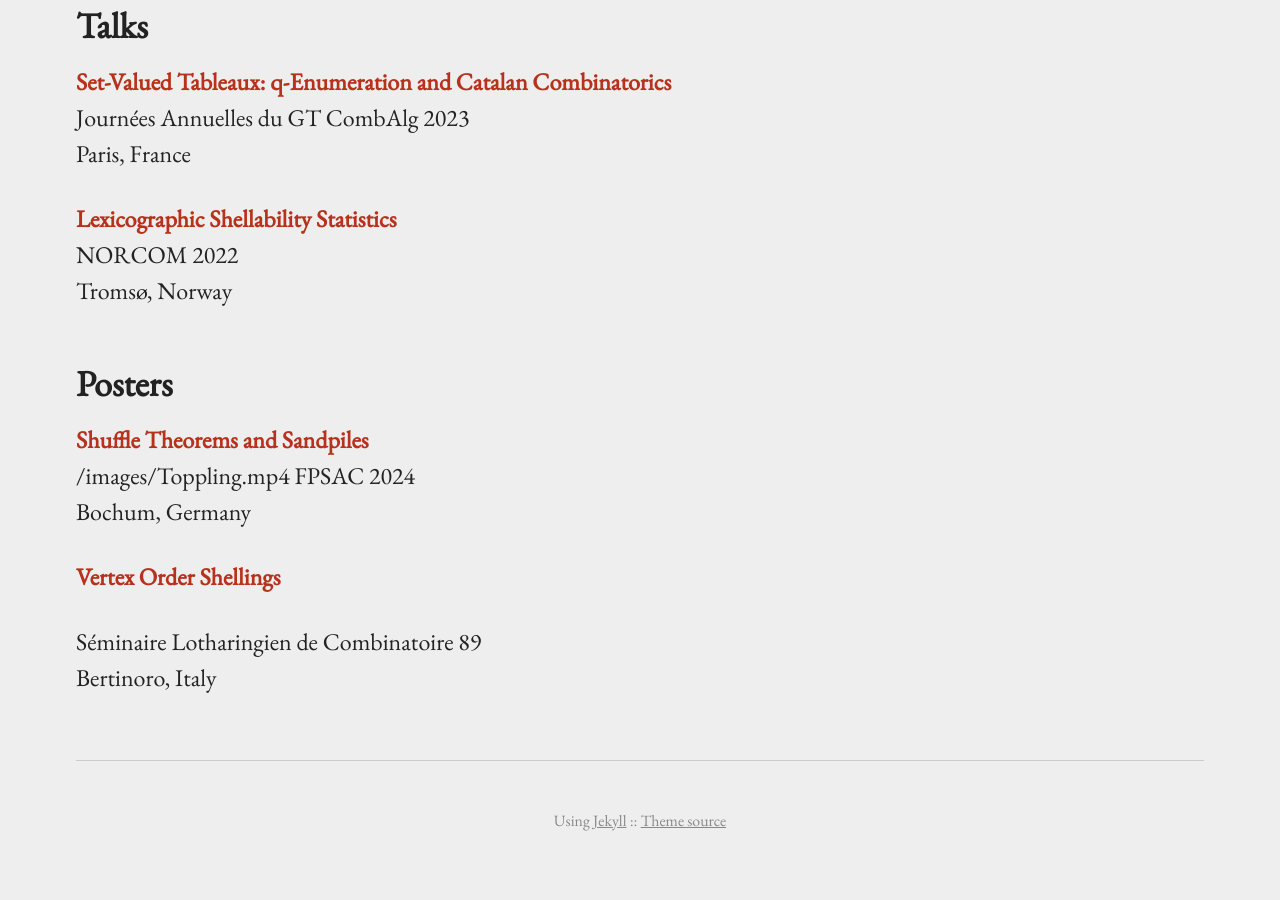
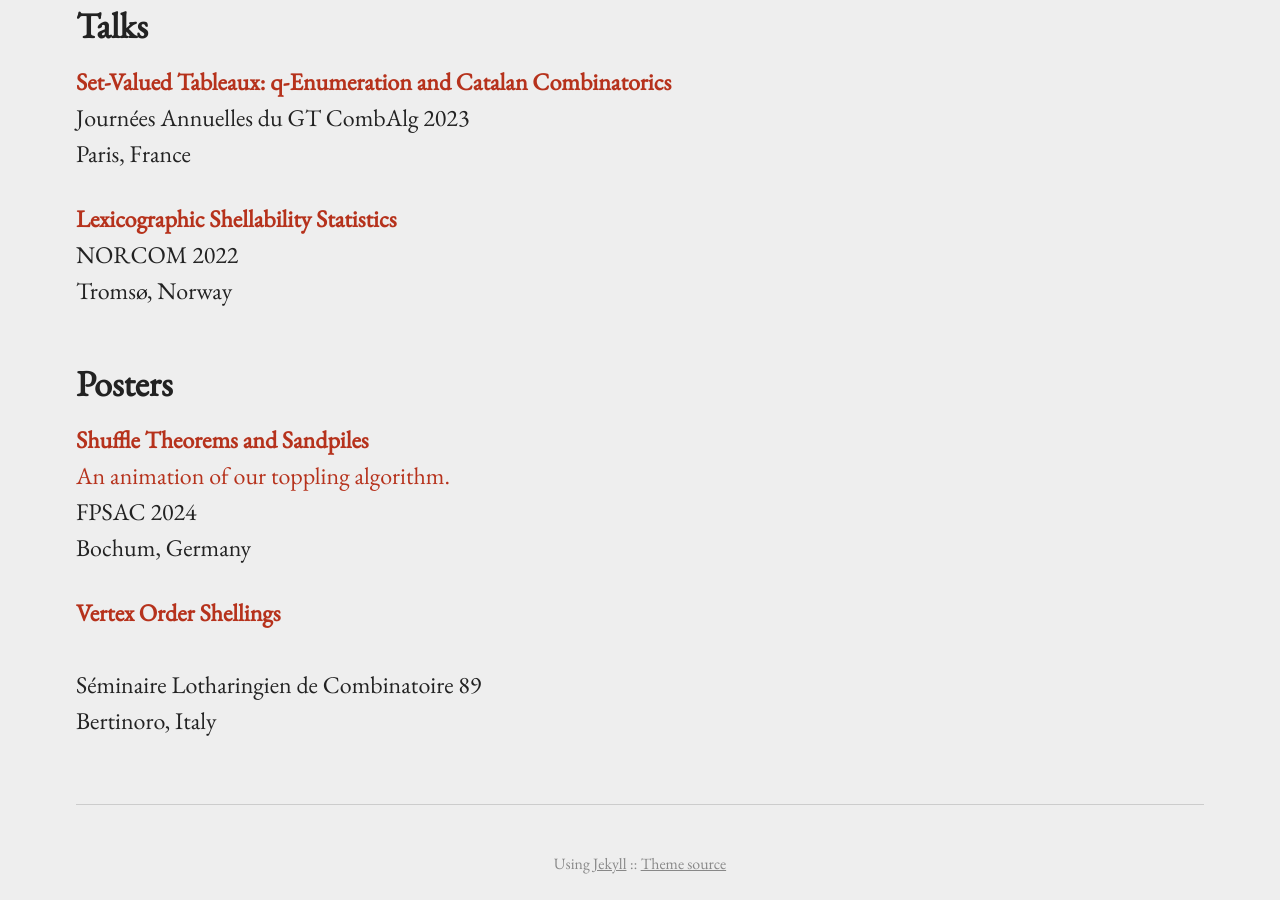
Before and after one commit to AlexanderLazar/alexanderlazar.github.io, a Jekyll site: the page built from research.markdown, in a window 1280 px wide and 900 px high, scrolled down 2190 px. Built offline with Jekyll 4.4.1, drawn with Linux system fonts in a browser that asks for light colours; before the commit the page ends 3046 px from its top, so only the background shows below that.

Commit message:
Update research.markdown

```diff
--- a/research.markdown
+++ b/research.markdown
@@ -75,6 +75,7 @@ posters:
       venue: "FPSAC 2024"
       location: "Bochum, Germany"
       url: "/posters/FPSAC Poster 2024.pdf"
+      medianote: "An animation of our toppling algorithm."
       media: "/images/Toppling.mp4"
 
     - title: "Vertex Order Shellings"
@@ -127,7 +128,7 @@ Young tableaux, and permutation enumeration, as well as in structural questions
 ## Posters
 {% for pub in page.posters %}
 [**{{pub.title}}**]({% if pub.internal %}{{pub.url | prepend: site.baseurl}}{% else %}{{pub.url}}{% endif %})<br />
-{%if pub.media %} {{pub.media | prepend: site.baseurl}} {% endif %}
+{%if pub.media %}[{{pub.medianote}}]({{pub.media | prepend: site.baseurl}}){% endif %}<br />
 {{pub.venue}}<br />
 {{pub.location}}
 {% endfor %}
```
